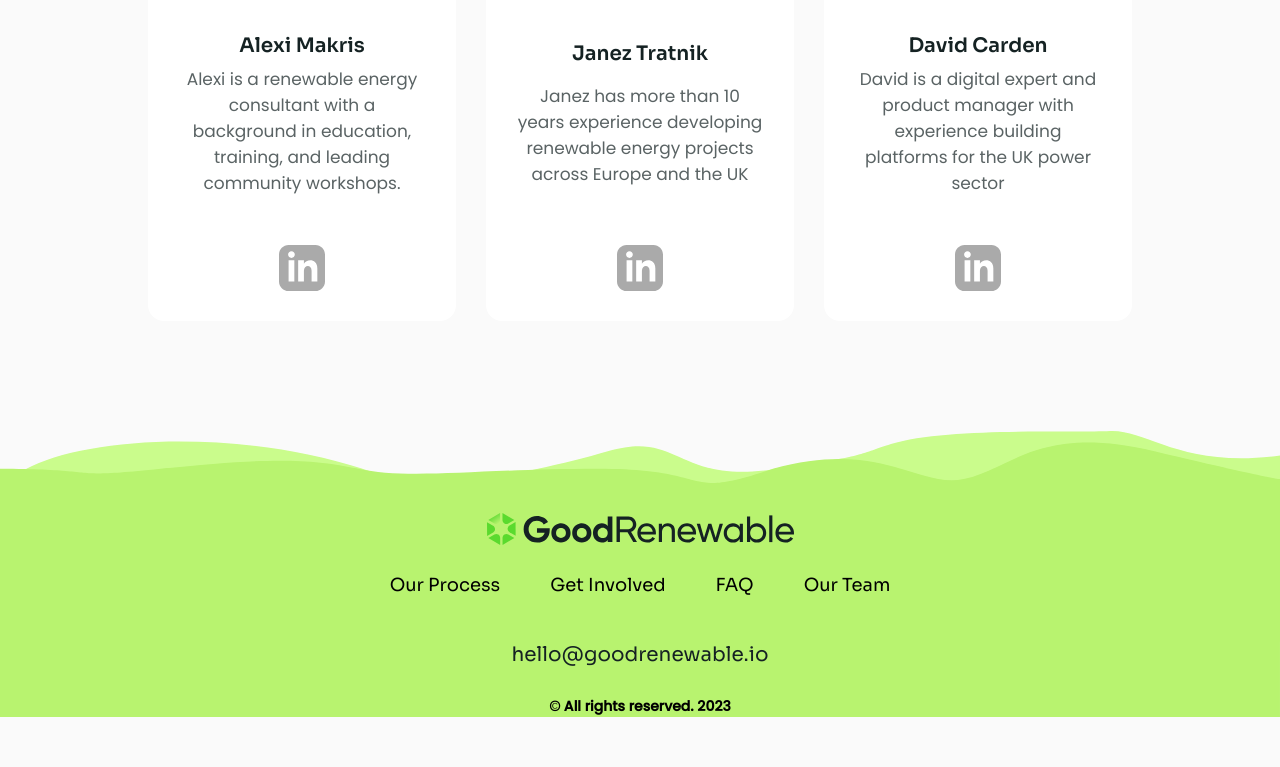
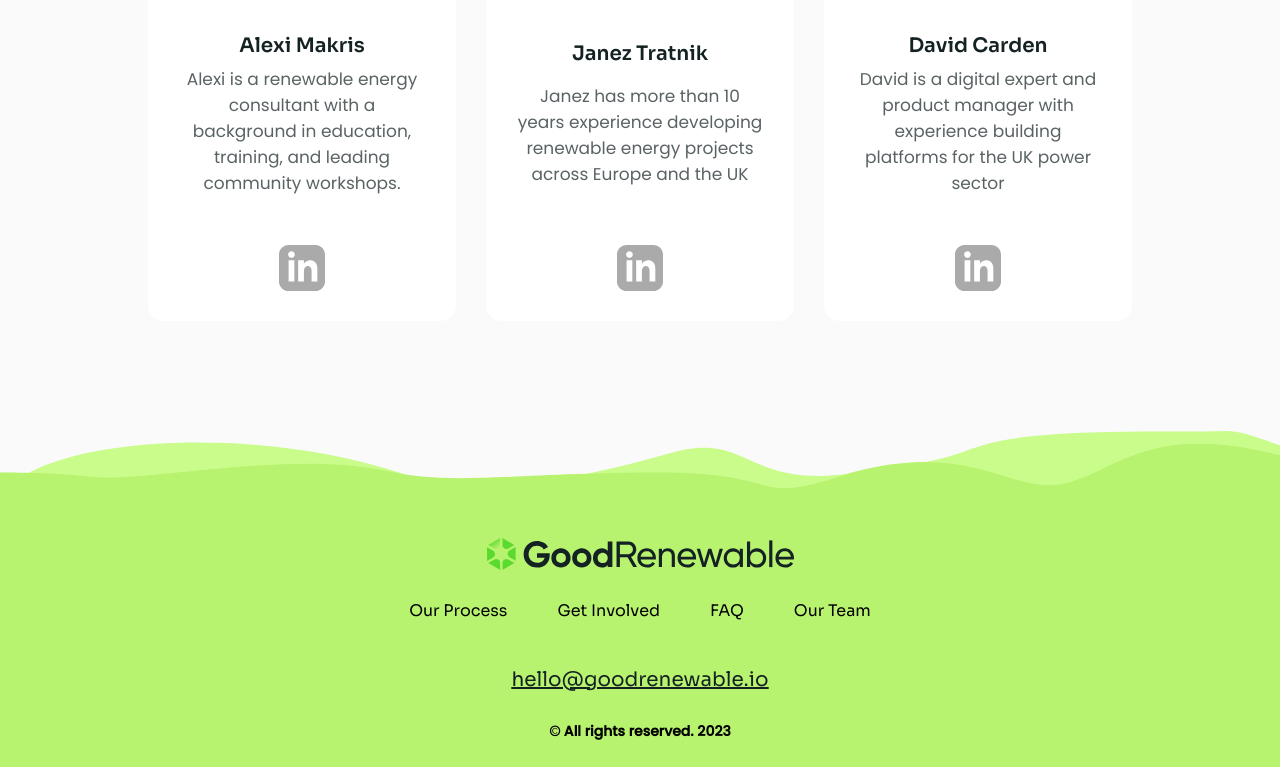
Before and after one commit to elghanbibadr/GoodRenewable, a React (Vite) app: page / in a window 1280 px wide. Shown: the part 7153-7920 px from the top of the page. Before the commit the page ends 7870 px from the top, so only its background shows below. Built offline with nearby package versions, Linux system fonts and the light colour scheme.

Commit message:
tweaking the footer section

```diff
--- a/src/componenet/Footer/Footer.jsx
+++ b/src/componenet/Footer/Footer.jsx
@@ -4,15 +4,15 @@ const Footer = () => {
   const listLinks = ["Our Process", "Get Involved", "FAQ", "Our Team"]
   return (
     <footer className='pt-28 section bg-cover bg-no-repeat bg-[url(/src/assets/footer.svg)] md:bg-[url(/src/assets/footerBg-desktop.svg)] flex flex-col items-center'>
-      <img src={goodRenewableLogo} alt='good renewable logo' loading='lazy' />
+      <img className='mt-10' src={goodRenewableLogo} alt='good renewable logo' loading='lazy' />
       <ul className='text-[1.8rem] md:flex md:justify-between font-[sora] text-center '>
         {listLinks.map((link, index) => {
-          return <li className='my-6 md:mx-10' key={index}><Link to={link} offset={-100} smooth={true} duration={500}><a href='#'>{link}</a></Link></li>
+          return <li className='my-6 md:mx-10' key={index}><Link to={link} offset={-100} smooth={true} duration={500}><a className='text-[1.6rem]' href='#'>{link}</a></Link></li>
 
         })}
       </ul>
-      <h5 className='text-black cursor-pointer  my-10 font-[500]'>hello@goodrenewable.io</h5>
-      <span className='text-[1.4rem] font-[600]'>© All rights reserved. 2023</span>
+      <h5 className='text-black cursor-pointer  underline my-10 font-[500]'><a href="mailto:hello@goodrenewable.io">hello@goodrenewable.io</a></h5>
+      <span className='text-[1.4rem] font-[600] mb-10'>© All rights reserved. 2023</span>
     </footer>
   )
 }
```
